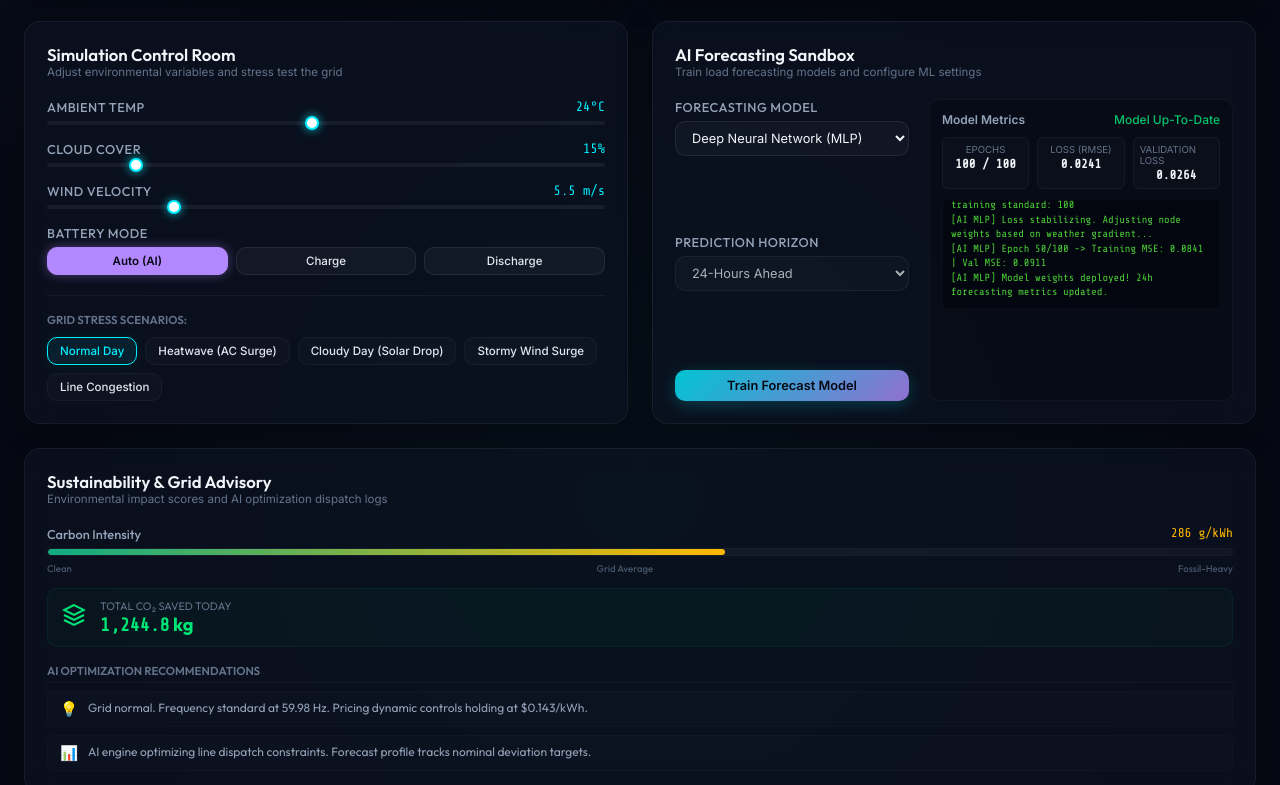
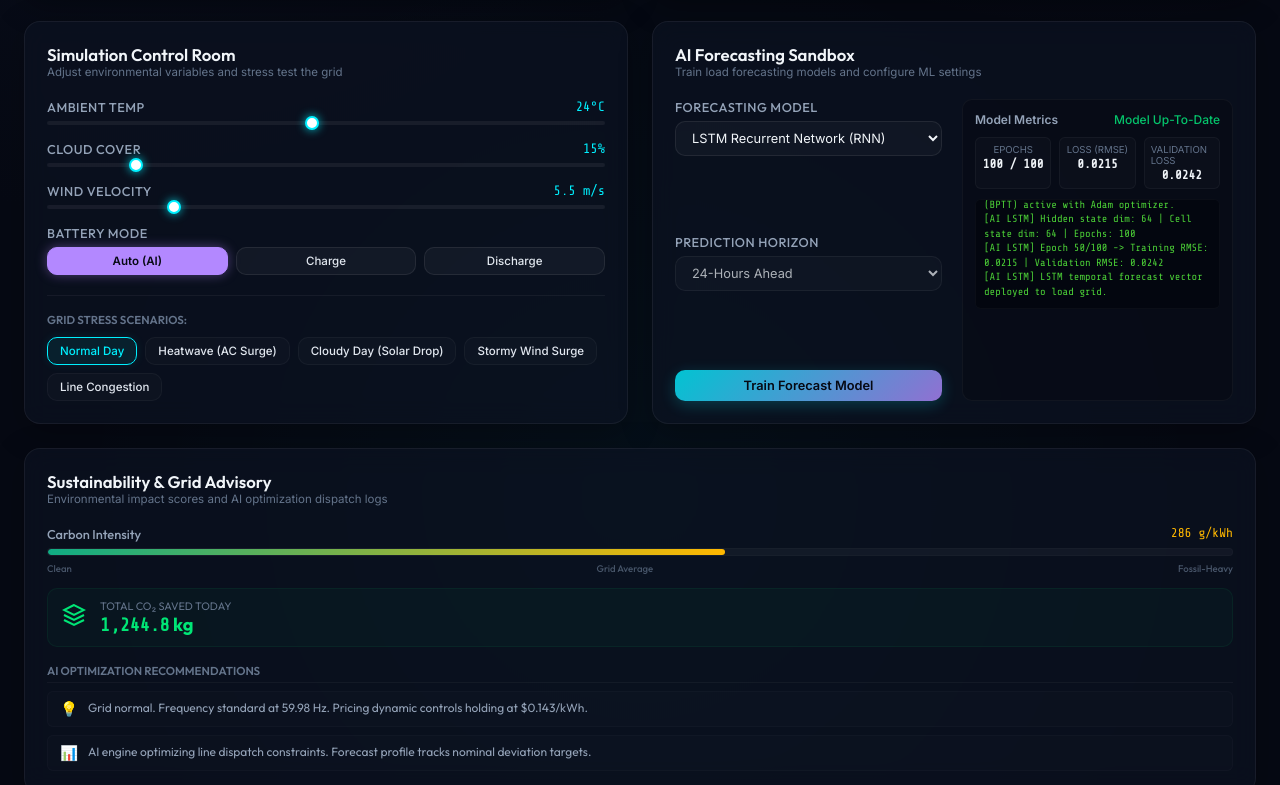
Before and after one commit to shikhasrivastava0574-afk/Smart-Grid-Sync, a plain HTML site: page index.html in a window 1280 px wide. Both pictures are taken after a click on the button "Train Forecast Model". Shown: the part 802-1587 px from the top of the page. Drawn offline with nearby package versions, Linux system fonts and the light colour scheme.

Commit message:
Update forecasting models to LSTM and XGBoost

```diff
--- a/app.js
+++ b/app.js
@@ -35,7 +35,7 @@ class GridState {
         this.currentScenario = 'normal';
 
         // ML Model Sandbox Parameters
-        this.selectedModel = 'mlp';
+        this.selectedModel = 'lstm';
         this.isTraining = false;
         this.trainingEpoch = 0;
         this.trainingLoss = 0.0241;
@@ -222,23 +222,23 @@ const speedMap = [0, 1, 5, 15, 60]; // minutes per second
 
 // Log messages templates
 const logTemplates = {
-    mlp: [
-        "[AI MLP] Model architecture: 3 Hidden Layers (64, 32, 16) | ReLU Activations",
-        "[AI MLP] Commencing forward propagation with Adam optimizer (lr=0.005)",
-        "[AI MLP] Batch processing: size=32 | Epochs training standard: 100",
-        "[AI MLP] Loss stabilizing. Adjusting node weights based on weather gradient...",
-        "[AI MLP] Epoch 50/100 -> Training MSE: 0.0841 | Val MSE: 0.0911",
-        "[AI MLP] Decay rate trigger. Learning rate set to 0.001",
-        "[AI MLP] Training convergence reached at Epoch 100.",
-        "[AI MLP] Model weights deployed! 24h forecasting metrics updated."
+    lstm: [
+        "[AI LSTM] Model: Deep Recurrent LSTM Network | Input sequence: (24, 7)",
+        "[AI LSTM] Initializing gate weights (Input, Forget, Output, Cell state)...",
+        "[AI LSTM] Backpropagation Through Time (BPTT) active with Adam optimizer.",
+        "[AI LSTM] Hidden state dim: 64 | Cell state dim: 64 | Epochs: 100",
+        "[AI LSTM] Epoch 50/100 -> Training RMSE: 0.0215 | Validation RMSE: 0.0242",
+        "[AI LSTM] Resolving gradient explosion via Gradient Clipping (limit=1.0)...",
+        "[AI LSTM] Training loss convergence achieved at Epoch 100.",
+        "[AI LSTM] LSTM temporal forecast vector deployed to load grid."
     ],
-    hw: [
-        "[AI ETS] Holt-Winters triple exponential smoothing model active.",
-        "[AI ETS] Standard parameters: Alpha=0.35 (Level), Beta=0.15 (Trend), Gamma=0.45 (Seasonality)",
-        "[AI ETS] Compiling historical 72h seasonal lag patterns...",
-        "[AI ETS] Computing multiplicative forecast variables for peak demand indices...",
-        "[AI ETS] Seasonality profile mapped: 24h diurnal electrical demand cycle.",
-        "[AI ETS] Forecasting completed. Target vector output populated."
+    xgboost: [
+        "[AI XGB] Model: Gradient Boosted Trees | Objective: reg:squarederror",
+        "[AI XGB] Hyperparameters: learning_rate=0.08, max_depth=6, n_estimators=100",
+        "[AI XGB] Compiling training dataset partitions. Trees building...",
+        "[AI XGB] Tree boosting round 20/100 -> Training Loss: 0.0561",
+        "[AI XGB] Feature importances calculated: Hour: 44%, Temp: 38%, CloudCover: 18%",
+        "[AI XGB] Ensembling complete. Predictor tree array constructed."
     ],
     linear: [
         "[AI RIDGE] Model selection: Ridge Linear Regression (Alpha=1.0 regularizer)",
@@ -825,15 +825,16 @@ function generate24hForecast() {
 
         // Add subtle offsets depending on selected machine learning model to simulate algorithmic behaviors
         let modelDeviation = 0.0;
-        if (grid.selectedModel === 'hw') {
-            // Holt Winters forecast oscillation smoothing lags
-            modelDeviation = Math.cos((forecastHour - 4) / 24 * 2 * Math.PI) * 1.8;
+        if (grid.selectedModel === 'xgboost') {
+            // XGBoost exhibits a stair-stepped/blocky curve because of decision tree step predictions
+            const blockyHour = Math.floor(forecastHour / 2) * 2;
+            modelDeviation = Math.cos((blockyHour - 4) / 24 * 2 * Math.PI) * 2.2 + (Math.sin(forecastHour) > 0 ? 0.8 : -0.8);
         } else if (grid.selectedModel === 'linear') {
             // Underfitting error curves
             modelDeviation = Math.sin(forecastHour / 4) * 3.5;
         } else {
-            // Deep Learning MLP - Highly accurate approximation
-            modelDeviation = Math.sin((forecastHour - 2) / 6) * 0.6;
+            // LSTM - Highly accurate, smooth time-series sequence prediction
+            modelDeviation = Math.sin((forecastHour - 2) / 6) * 0.45;
         }
 
         loadPredict += modelDeviation;
@@ -1187,7 +1188,7 @@ function runModelTraining() {
     elements.trainingStatus.textContent = "TRAINING...";
     elements.trainingStatus.className = "console-status-text training";
 
-    const logs = logTemplates[grid.selectedModel] || logTemplates.mlp;
+    const logs = logTemplates[grid.selectedModel] || logTemplates.lstm;
     appendConsoleLog(`\n[SYSTEM] Triggered training routine for model type: ${grid.selectedModel.toUpperCase()}...`);
 
     let logIdx = 0;
@@ -1204,8 +1205,8 @@ function runModelTraining() {
             elements.trainingStatus.textContent = "Model Up-To-Date";
             elements.trainingStatus.className = "console-status-text idle";
 
-            grid.trainingLoss = grid.selectedModel === 'mlp' ? 0.0241 : (grid.selectedModel === 'hw' ? 0.0514 : 0.0822);
-            grid.trainingValLoss = grid.selectedModel === 'mlp' ? 0.0264 : (grid.selectedModel === 'hw' ? 0.0581 : 0.0914);
+            grid.trainingLoss = grid.selectedModel === 'lstm' ? 0.0215 : (grid.selectedModel === 'xgboost' ? 0.0482 : 0.0822);
+            grid.trainingValLoss = grid.selectedModel === 'lstm' ? 0.0242 : (grid.selectedModel === 'xgboost' ? 0.0561 : 0.0914);
 
             elements.mValEpochs.textContent = "100 / 100";
             elements.mValLoss.textContent = grid.trainingLoss.toFixed(4);
@@ -1220,7 +1221,7 @@ function runModelTraining() {
 
         // Animate simulated losses decreasing exponentially
         const startLoss = 0.35;
-        const finalLoss = grid.selectedModel === 'mlp' ? 0.0241 : (grid.selectedModel === 'hw' ? 0.0514 : 0.0822);
+        const finalLoss = grid.selectedModel === 'lstm' ? 0.0215 : (grid.selectedModel === 'xgboost' ? 0.0482 : 0.0822);
         const progress = grid.trainingEpoch / 100;
         const currentLoss = startLoss - (startLoss - finalLoss) * Math.pow(progress, 0.5);
         const currentValLoss = currentLoss * 1.1;
--- a/index.html
+++ b/index.html
@@ -321,8 +321,8 @@
                         <div class="control-group">
                             <span class="control-label">Forecasting Model</span>
                             <select id="select-ml-model" class="styled-select">
-                                <option value="mlp">Deep Neural Network (MLP)</option>
-                                <option value="hw">Holt-Winters Smoothing (ETS)</option>
+                                <option value="lstm">LSTM Recurrent Network (RNN)</option>
+                                <option value="xgboost">XGBoost Regressor (Tree Ensemble)</option>
                                 <option value="linear">Ridge Regression (Linear)</option>
                             </select>
                         </div>
```
